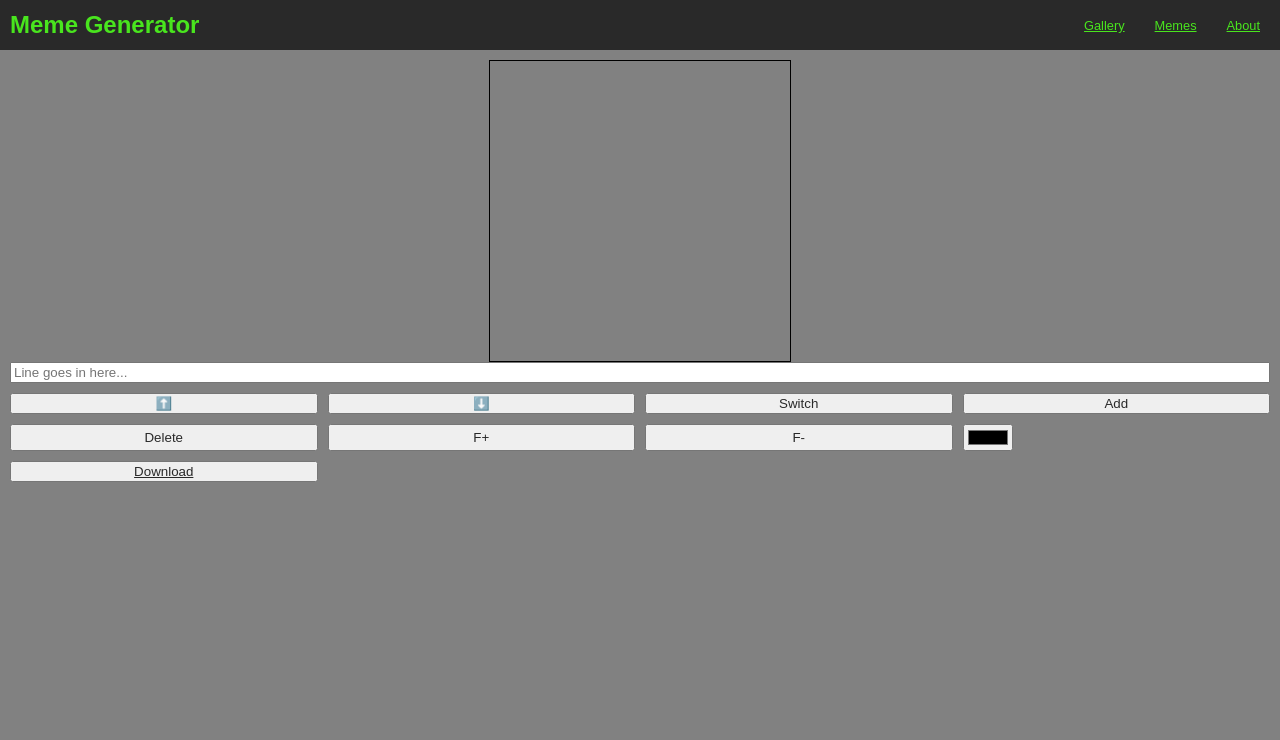
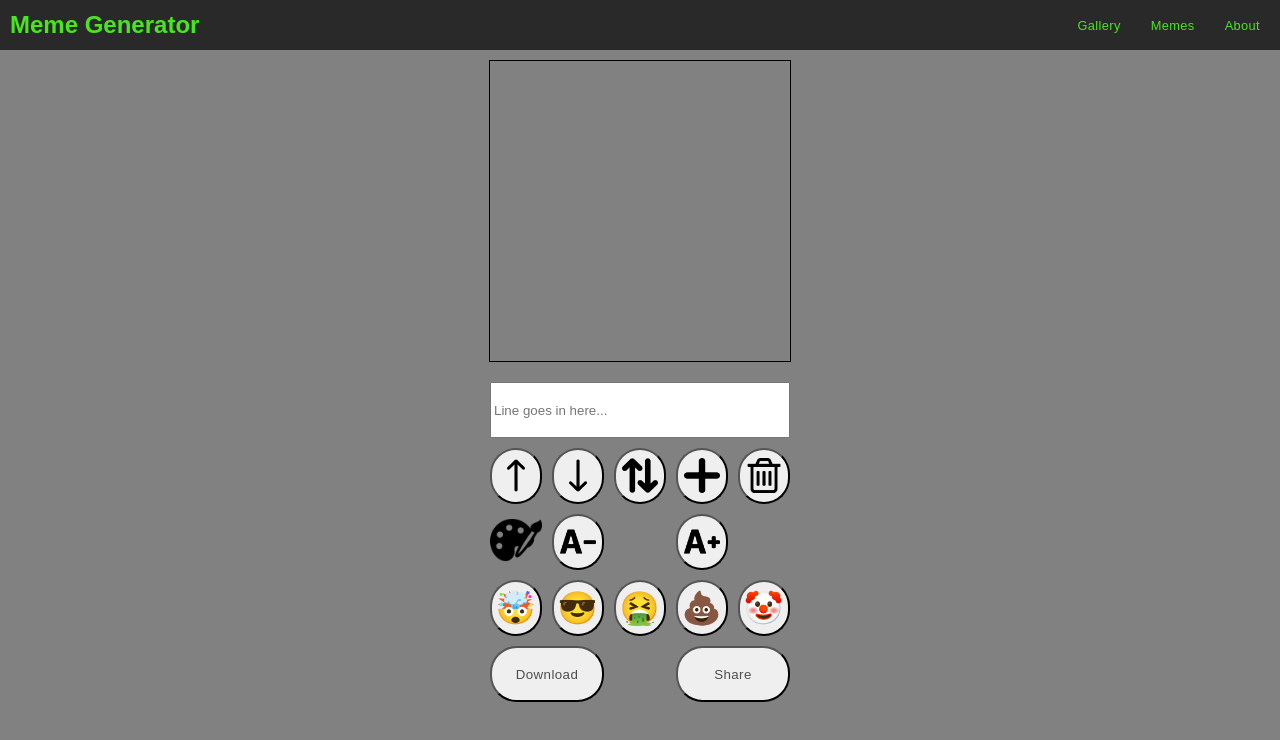
Before and after one commit to Ridan77/Sprint-2-Folder, a plain HTML site: page index.html in a window 1280 px wide. Both pictures are taken after a click on the link "Memes". Drawn offline with Linux system fonts and the light colour scheme.

Commit message:
make design part 1 finish emoji

```diff
--- a/css/basics/base.css
+++ b/css/basics/base.css
@@ -1,31 +1,62 @@
+html {
+  background-color: var(--clr-primary--1);
+  color: var(--clr-primary-header-bg);
+}
+
+body {
+  margin: 0;
+}
+
+a,
+button {
+  color: var(--clr-primary-base);
+  transition: 0.4s;
+  border-radius: 8%;
+  letter-spacing: 0.03em;
+  border-radius: 2em;
+  font-family: inherit;
 
 
-html{
-    background-color: var(--clr-primary--1);
-    color: var(--clr-primary-header-bg)
 }
 
-body{
-    margin: 0;
+a {
+    /* color: var(--clrPrimary-3); */
+    text-decoration: none;
 }
-a ,button{
-      color: var(--clr-primary-header-bg);
-      transition: .4s;
-}
-
-a:hover, button:hover{
-    color : var(--clr-primary--2)
+a:hover,
+button:hover {
+  color: var(--clr-primary--2);
 }
 /* HELPERS*/
 
 .clean-list {
-    margin: 0;
-    padding: 0;
-    list-style-type: none;
+  margin: 0;
+  padding: 0;
+  list-style-type: none;
 }
 
+.hide {
+  display: none;
+}
 
-.hide{
+img {
+  width: 100%;
+}
 
-    display: none;
+/* .btn {
+  letter-spacing: 0.03em;
+  color: var(--clrPrimary-2);
+  background-color: white;
+  border: 2px solid var(--clrPrimary-2);
+  padding: 0.625em 1.25em;
+  font-size: 1em;
+  font-family: inherit;
+  cursor: pointer;
+
+  transition: color 0.3s, border-color 0.3s, padding 0.6s;
 }
+
+.btn:hover {
+  color: var(--clrSecondary);
+  border-color: var(--clrSecondary);
+}
--- a/css/components/canvas.css
+++ b/css/components/canvas.css
@@ -7,4 +7,5 @@ canvas{
     display: flex;
     justify-content: center;
     align-items: center;
+    margin-bottom: 20px;
 }
--- a/css/components/editor.css
+++ b/css/components/editor.css
@@ -1,16 +1,81 @@
-.editor{
-margin: 10px;
+.editor {
+  margin: 10px;
+}
+
+.panel-container {
+  display: grid;
+  grid-template-columns: 1fr 1fr 1fr 1fr 1fr;
+  grid-template-rows: 1fr 1fr 1fr 1fr 1fr;
+  gap: 10px;
+  width: 300px;
+  margin: auto;
+}
+
+.input-text {
+  grid-column: 1/-1;
+}
+
+.download-btn {
+  grid-row: 5;
+  grid-column: 1/3;
+}
+
+label.color-picker  {
+  grid-row: 3;
+  grid-column: 3;
+}
+.decrease-font {
+  grid-row: 3;
+  grid-column: 2;
+}
+
+.increase-font {
+  grid-row: 3;
+  grid-column: 4;
+}
+.share-btn {
+  grid-row: 5;
+  grid-column: 4/6;
+}
+
+.emoji{
+    font-size: 2em;
+}
+.head-blow{
+    grid-row: 4;
+     grid-column: 1;
+}
+.sun-glass{
+    grid-row: 4;
+     grid-column: 2;
+}
+.vommit{
+    grid-row: 4;
+     grid-column: 3;
+}
+.poo{
+    grid-row: 4;
+     grid-column: 4;
+}
+.clown{
+    grid-row: 4;
+     grid-column: 5;
+}
+.panel-container button {
+  /* box-shadow: ; */
+    padding: 2px;
+}
+.panel-container button img {
+  width: 80%;
+  margin-top: 2px;
 
 }
 
-.panel-container{
-    /* wid */
-    display: grid;
-    grid-template-columns: 1fr  1fr 1fr 1fr;
-    gap:10px;
-
+input.color-picker  {
+  display: none;
 }
 
-.input-text{
-    grid-column: 1/-1;
+button:hover {
+  filter: grayscale(100%);
+  background-color: transparent;
 }
--- a/css/components/gallery.css
+++ b/css/components/gallery.css
@@ -6,7 +6,7 @@
     display: grid;
     grid-template-columns: 1fr 1fr  ;
     gap :20px;
-    /* margin: 10px; */
+    margin: 10px;
 }
 
 .gallery img{
--- a/css/components/header.css
+++ b/css/components/header.css
@@ -3,7 +3,7 @@
   justify-content: space-between;
   align-items: center;
   background-color: var(--clr-primary-header-bg);
-  transition: .5s;
+  transition: var(--delay);
   height:50px;
 }
 
@@ -15,7 +15,7 @@
   flex-direction: column;
   gap: 10px;
   margin: 10px;
-  transition: .5s;
+  transition: var(--delay);
 }
 
 header h2 {
@@ -33,7 +33,7 @@ header a {
   height: 4px;
   width: 100%;
   background-color: aliceblue;
-  transition: 0.4s;
+  transition: var(--delay);
 }
 
 .btn-toggle-menu {
@@ -45,7 +45,7 @@ header a {
 .hamburger-lines {
   height: 26px;
   width: 32px;
-
+margin-right: 10px;
   display: flex;
   flex-direction: column;
   justify-content: space-between;
@@ -58,7 +58,7 @@ header a {
 
  body.menu-open .line.line2 {
 	scale: 0;
-	/* opacity: 0; */
+	opacity: 0;
 }
 
  body.menu-open .line.line3 {
--- a/css/setup/variablres.css
+++ b/css/setup/variablres.css
@@ -8,7 +8,7 @@
 
     --clr-primary-header-bg: #292929;
     --clr-primary-outline: #e1e0e0;
-
+    --delay: 5.5s;
 
     --clr-hover: #49e51e;
 }
--- a/index.html
+++ b/index.html
@@ -47,23 +47,30 @@
                 oninput="onChangeTextLine(event.target.value)">
 
 
-            <button class="up-line line-controler" onclick="onMoveLine(-1)">⬆️</button>
-            <button class="down-line line-controler" onclick="onMoveLine(+1)">⬇️</button>
-            <button class="switch-line line-controler" onclick="onSwitchLine(1)">Switch</button>
-            <button class="add-line line-controler  " onclick="onAddLine()">Add</button>
-            <button class="delete-line line-controler" onclick="onDeletehLine()">Delete</button>
+            <button class="up-line line-controler" onclick="onMoveLine(-1)"><img src="img/icons/up-arrow (1).png"></button>
+            <button class="down-line line-controler" onclick="onMoveLine(+1)"><img src="img/icons/down-arrow.png"></button>
+            <button class="switch-line line-controler" onclick="onSwitchLine(1)"><img src="img/Icons/up-and-down-opposite-double-arrows-side-by-side.png"></button>
+            <button class="add-line line-controler  " onclick="onAddLine()"><img src="img/Icons/add.png"></button>
+            <button class="delete-line line-controler" onclick="onDeletehLine()"><img src="img/Icons/trash.png"></button>
 
-            <button class="text-controler increase-font" onclick="onChangeFontSize(+1)">F+</button>
-            <button class="text-controler decrease-font" onclick="onChangeFontSize(-1)">F-</button>
-
-            <input type="color" value="#000000" id="color-picker" class="color-picker" onchange="onSetColor(event.target.value)" />
-
-			<!-- <input type="color" value="#000000" id="color-picker" class="color-picker" onchange="onSetBrush('color',event.target.value)" /> -->
+            <button class="text-controler increase-font" onclick="onChangeFontSize(+1)"><img src="img/Icons/increase font - icon.png"></button>
+            <button class="text-controler decrease-font" onclick="onChangeFontSize(-1)"><img src="img/Icons/decrease font - icon.png"></button>
+            <button class="emoji head-blow decrease-font" onclick="onAddEmoji('🤯')">🤯</button>
+            <button class="emoji sun-glass decrease-font" onclick="onAddEmoji('😎')">😎</button>
+            <button class="emoji vommit decrease-font" onclick="onAddEmoji('🤮')">🤮</button>
+            <button class="emoji poo decrease-font" onclick="onAddEmoji('💩')">💩</button>
+            <button class="emoji clown decrease-font" onclick="onAddEmoji('🤡')">🤡</button>
 
 
-            <button>
 
-                <a href="#" class="btn download-btn" onclick="onDownloadImg(this)" download="image.jpg">Download</a>
+            <label for="color-picker"><img class="color-picker" src="img/Icons/paint-board-and-brush.png">
+                <input type="color" name="color-picker" value="#000000" id="color-picker" class="color-picker" onchange="onSetColor(event.target.value)" />
+            </label>
+
+
+            <button class="share-btn" onclick="onShare()">Share</button>
+            <button class="download-btn" >
+                <a href="#" class="btn " onclick="onDownloadImg(this)" download="image.jpg">Download</a>
             </button>
         </section>
     </main>
--- a/js/meme-controller.js
+++ b/js/meme-controller.js
@@ -72,7 +72,7 @@ function renderBorder(size) {
 
 
 function onChangeTextLine(val) {
-    const text = gCtx.measureText(val)
+    // const text = gCtx.measureText(val)
     setLine(val)
     renderMeme(val)
 
@@ -133,7 +133,15 @@ function onCanvasClick(ev) {
     }
 }
 
+function onAddEmoji(emoji) {
+    const elInput = document.querySelector('.input-text')
+    var line = getLines()[getSelectedLineIdx()].txt
+    line+=emoji
+    setLine(line)
+    elInput.value=line
+    renderMeme()
 
+}
 function toggleMenu() {
-  document.body.classList.toggle('menu-open')
+    document.body.classList.toggle('menu-open')
 }
```
Also changed, not shown: img/Icons/align-to-left.png (added), img/Icons/align-to-right.png (added), img/Icons/center-text-alignment.png (added), img/Icons/decrease font - icon.png (added), img/Icons/down-arrow.png (added), img/Icons/increase font - icon.png (added), img/Icons/paint-board-and-brush.png (added), img/Icons/up-arrow (1).png (added).
